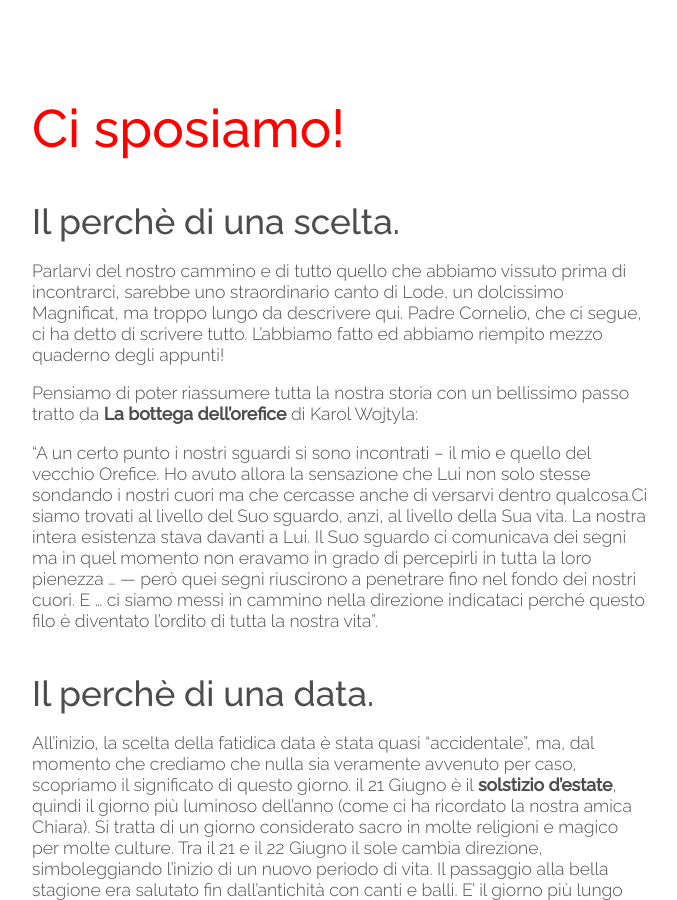
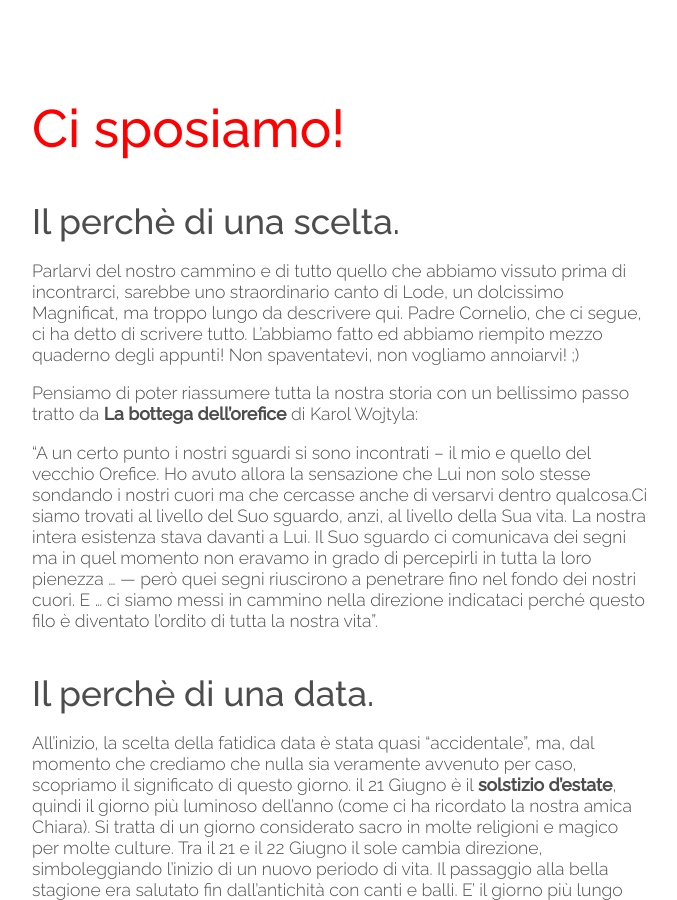
Before and after one commit to 5p2p/carmineanita, a Jekyll site: the page built from index.md, in a window 1280 px wide and 900 px high, scrolled down 588 px. Shown: the whole window, without its empty margins (300-977 px from the left). Built offline with Jekyll 4.4.1, drawn with Linux system fonts in a browser that asks for light colours; nearby versions of some CDN libraries; library files that are not in the unit come from our copies.

Commit message:
Update index.md

```diff
--- a/index.md
+++ b/index.md
@@ -8,7 +8,7 @@ published: true
 
 ## Il perchè di una scelta.
 
-Parlarvi del nostro cammino e di tutto quello che abbiamo vissuto prima di incontrarci, sarebbe uno straordinario canto di Lode, un dolcissimo Magnificat, ma troppo lungo da descrivere qui. Padre Cornelio, che ci segue, ci ha detto di scrivere tutto. L'abbiamo fatto ed abbiamo riempito mezzo quaderno degli appunti!
+Parlarvi del nostro cammino e di tutto quello che abbiamo vissuto prima di incontrarci, sarebbe uno straordinario canto di Lode, un dolcissimo Magnificat, ma troppo lungo da descrivere qui. Padre Cornelio, che ci segue, ci ha detto di scrivere tutto. L'abbiamo fatto ed abbiamo riempito mezzo quaderno degli appunti! Non spaventatevi, non vogliamo annoiarvi! ;)
 
 Pensiamo di poter riassumere tutta la nostra storia con un bellissimo passo tratto da **La bottega dell'orefice** di Karol Wojtyla:
 
```
